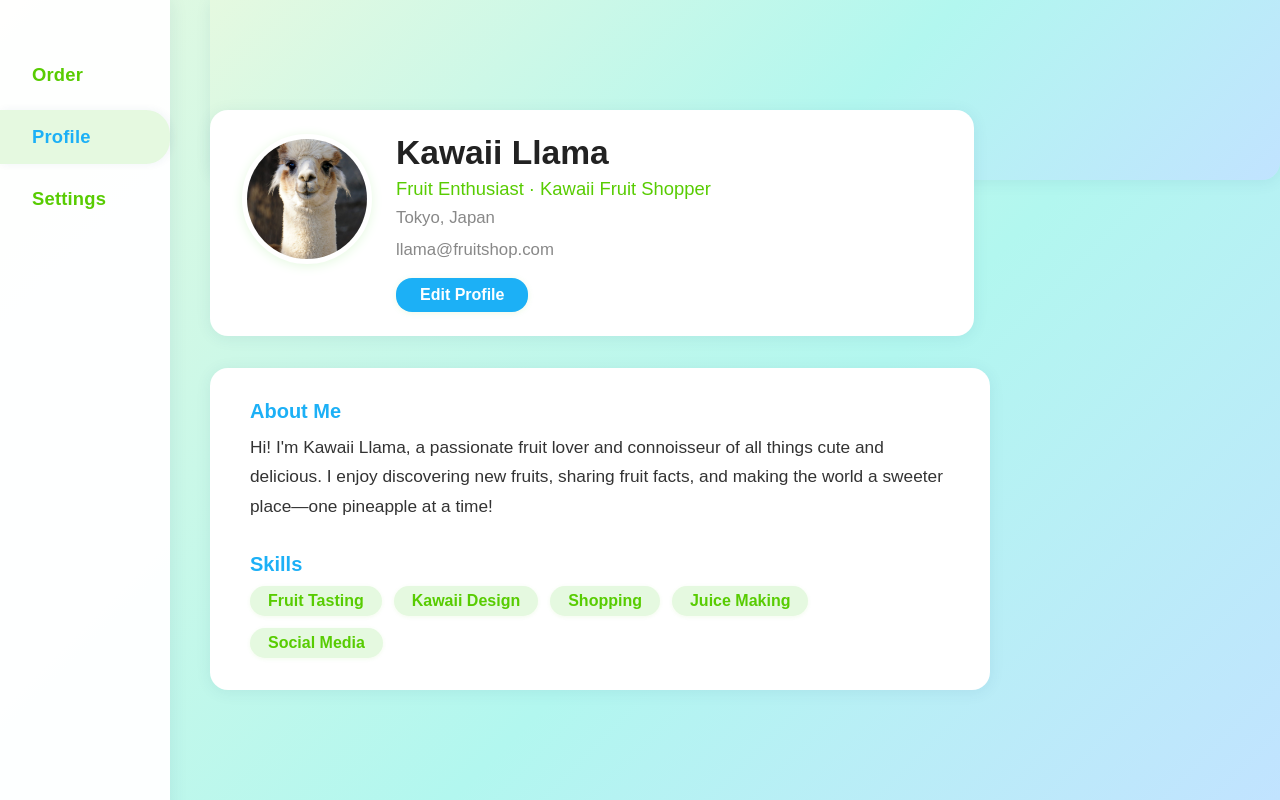
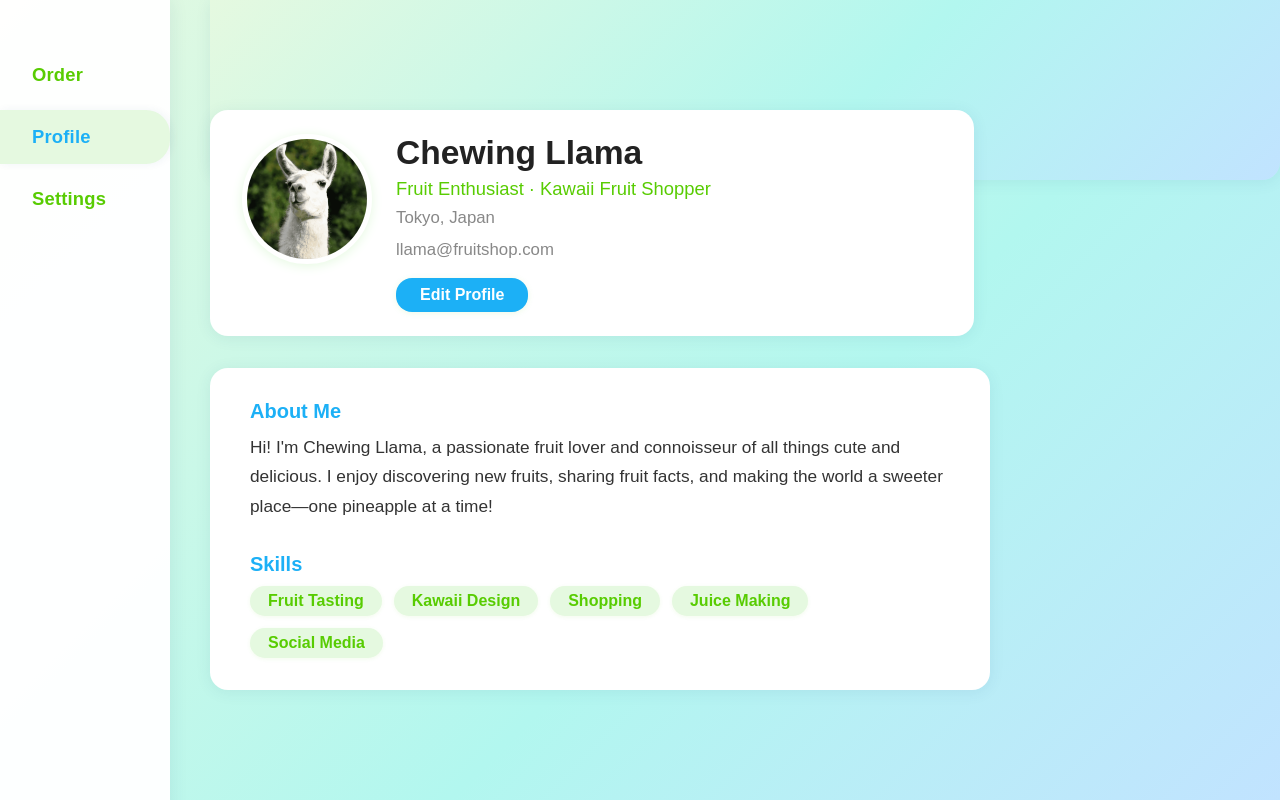
Before and after one commit to kianabahramian/my-homepage, a plain HTML site: page profile.html in a window 1280 px wide. Drawn offline with Linux system fonts and the light colour scheme.

```diff
--- a/profile.html
+++ b/profile.html
@@ -126,6 +126,7 @@
             height: 120px;
             border-radius: 50%;
             object-fit: cover;
+            object-position: center;
             border: 5px solid #fff;
             box-shadow: 0 2px 12px #e5f9e0;
             background: #fff;
@@ -190,9 +191,9 @@
     </nav>
     <div class="profile-banner"></div>
     <div class="profile-main">
-        <img src="llama.jpg" alt="Profile Photo" class="profile-avatar">
+    <img src="animal.png" alt="Profile Photo" class="profile-avatar">
         <div class="profile-info">
-            <div class="profile-name">Kawaii Llama</div>
+            <div class="profile-name">Chewing Llama</div>
             <div class="profile-headline">Fruit Enthusiast · Kawaii Fruit Shopper</div>
             <div class="profile-location">Tokyo, Japan</div>
             <div class="profile-email">llama@fruitshop.com</div>
@@ -203,7 +204,7 @@
         <section>
             <div class="profile-section-title">About Me</div>
             <div class="profile-about">
-                Hi! I'm Kawaii Llama, a passionate fruit lover and connoisseur of all things cute and delicious. I enjoy discovering new fruits, sharing fruit facts, and making the world a sweeter place—one pineapple at a time!
+                Hi! I'm Chewing Llama, a passionate fruit lover and connoisseur of all things cute and delicious. I enjoy discovering new fruits, sharing fruit facts, and making the world a sweeter place—one pineapple at a time!
             </div>
         </section>
         <section>
```
Also changed, not shown: index.html (+3 -2 lines), animal.png (added).
